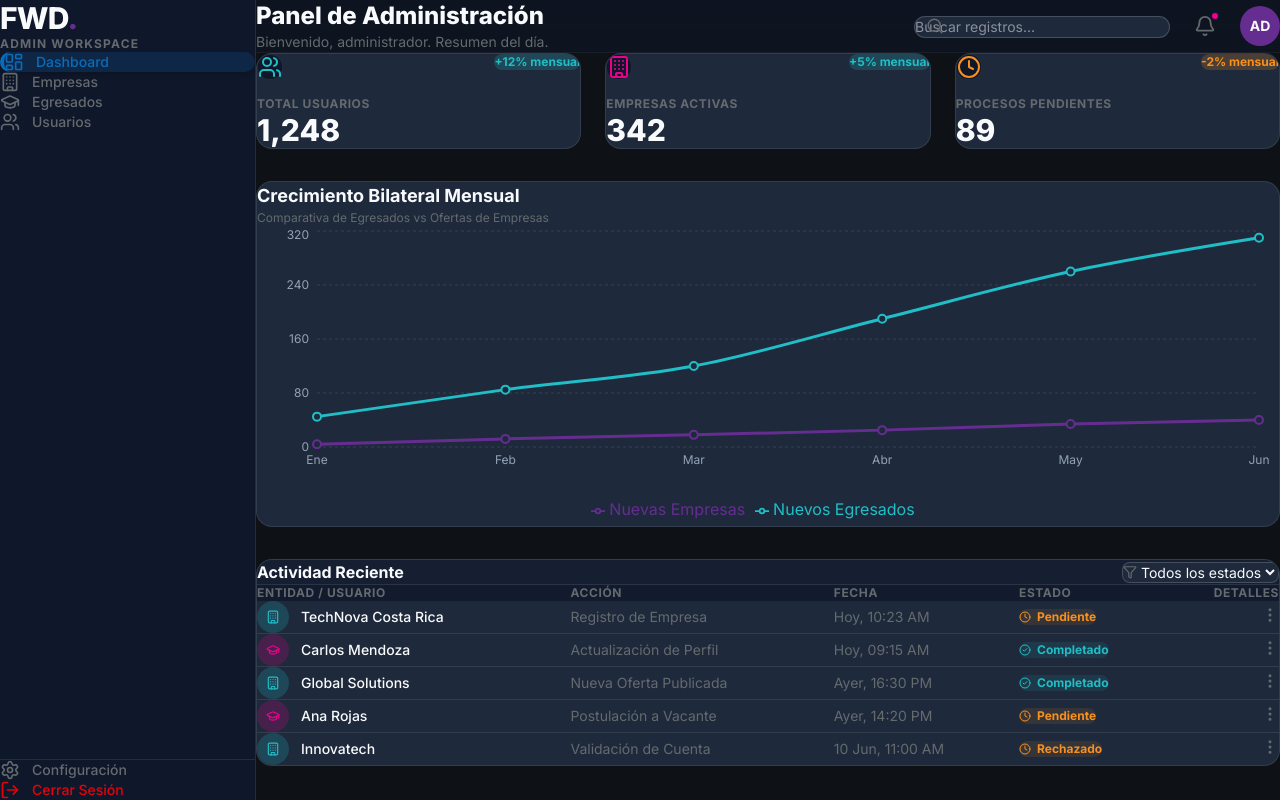
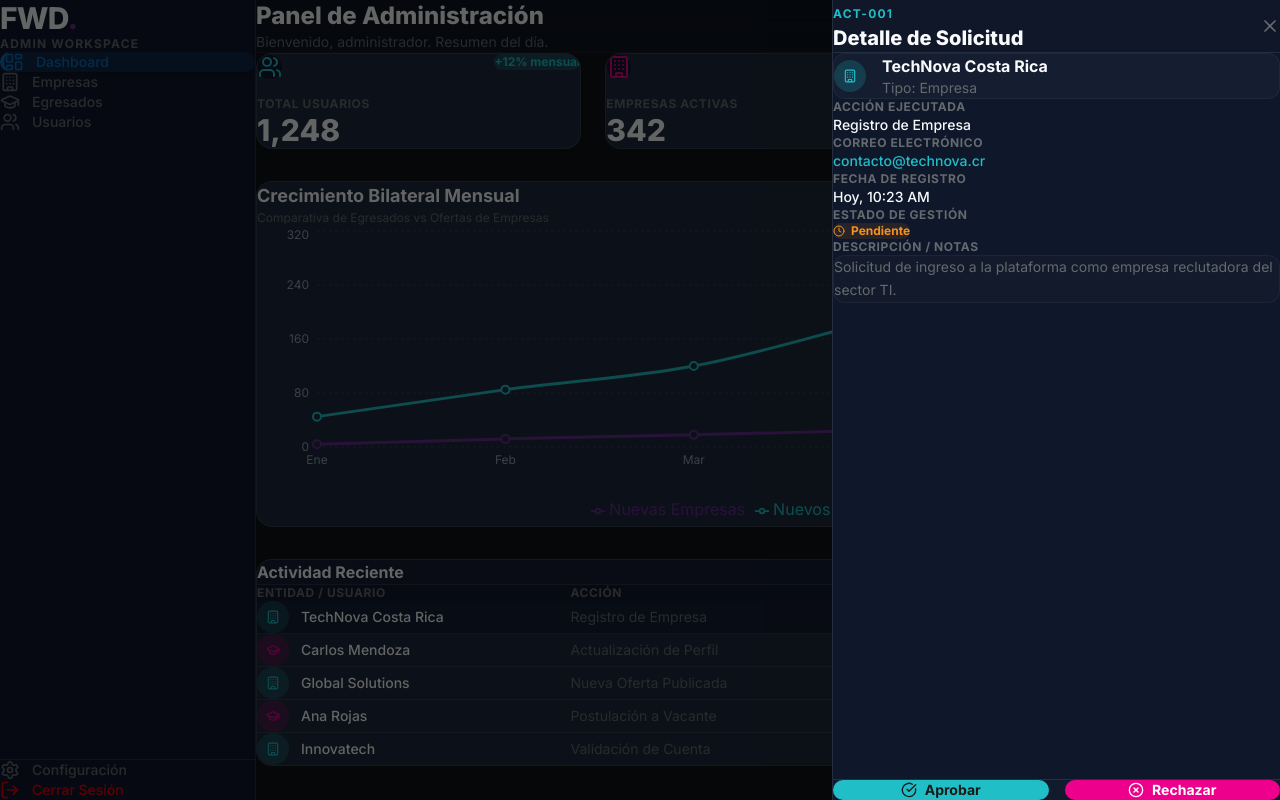
Before and after one commit to keylorforward-prog/Grupo-5-FWD-Marketplace, a React (Vite) app in the folder Frontend/: page /admin in a window 1280 px wide. Both pictures are taken after a click on the element 768 px from the left and 617 px from the top of the page. Built offline with nearby package versions, Linux system fonts and the light colour scheme.

Commit message:
feat: implementar panel lateral de detalles, Skeletons de carga y refactorizacion UI de AdminProfile

```diff
--- a/Frontend/src/pages/admin/AdminProfile.jsx
+++ b/Frontend/src/pages/admin/AdminProfile.jsx
@@ -11,7 +11,10 @@ import {
   MoreVertical,
   Clock,
   AlertCircle,
-  Filter
+  Filter,
+  X,
+  CheckCircle,
+  XCircle
 } from 'lucide-react';
 import {
   LineChart,
@@ -49,11 +52,11 @@ const fetchDashboardData = async () => {
       { month: 'Jun', egresados: 310, empresas: 40 },
     ],
     recentActivity: [
-      { id: 'ACT-001', type: 'empresa', name: 'TechNova Costa Rica', action: 'Registro de Empresa', date: 'Hoy, 10:23 AM', status: 'Pendiente' },
-      { id: 'ACT-002', type: 'egresado', name: 'Carlos Mendoza', action: 'Actualización de Perfil', date: 'Hoy, 09:15 AM', status: 'Completado' },
-      { id: 'ACT-003', type: 'empresa', name: 'Global Solutions', action: 'Nueva Oferta Publicada', date: 'Ayer, 16:30 PM', status: 'Completado' },
-      { id: 'ACT-004', type: 'egresado', name: 'Ana Rojas', action: 'Postulación a Vacante', date: 'Ayer, 14:20 PM', status: 'Pendiente' },
-      { id: 'ACT-005', type: 'empresa', name: 'Innovatech', action: 'Validación de Cuenta', date: '10 Jun, 11:00 AM', status: 'Rechazado' },
+      { id: 'ACT-001', type: 'empresa', name: 'TechNova Costa Rica', action: 'Registro de Empresa', date: 'Hoy, 10:23 AM', status: 'Pendiente', email: 'contacto@technova.cr', details: 'Solicitud de ingreso a la plataforma como empresa reclutadora del sector TI.' },
+      { id: 'ACT-002', type: 'egresado', name: 'Carlos Mendoza', action: 'Actualización de Perfil', date: 'Hoy, 09:15 AM', status: 'Completado', email: 'carlos.men@fwd.cr', details: 'Añadió certificación en React Senior Developer y nivel de inglés B2.' },
+      { id: 'ACT-003', type: 'empresa', name: 'Global Solutions', action: 'Nueva Oferta Publicada', date: 'Ayer, 16:30 PM', status: 'Completado', email: 'hr@globalsolutions.com', details: 'Publicación de vacante para Desarrollador Fullstack Junior enfocado en Node.js.' },
+      { id: 'ACT-004', type: 'egresado', name: 'Ana Rojas', action: 'Postulación a Vacante', date: 'Ayer, 14:20 PM', status: 'Pendiente', email: 'anarojas@fwd.cr', details: 'Se postuló al puesto de Diseñador UI/UX en TechNova Costa Rica.' },
+      { id: 'ACT-005', type: 'empresa', name: 'Innovatech', action: 'Validación de Cuenta', date: '10 Jun, 11:00 AM', status: 'Rechazado', email: 'info@innovatech.cr', details: 'Cédula jurídica no coincide con los registros oficiales del Ministerio de Hacienda.' },
     ]
   };
 };
@@ -64,8 +67,13 @@ export default function AdminProfile() {
   const [error, setError] = useState(null);
   const [dashboardData, setDashboardData] = useState(null);
 
-  // Estado para el filtro de la tabla
+  // Filtros de búsqueda y estado
   const [statusFilter, setStatusFilter] = useState('Todos');
+  const [searchTerm, setSearchTerm] = useState('');
+
+  // Control del Panel Lateral (Drawer)
+  const [selectedActivity, setSelectedActivity] = useState(null);
+  const [isProcessing, setIsProcessing] = useState(false);
 
   useEffect(() => {
     const loadData = async () => {
@@ -85,14 +93,46 @@ export default function AdminProfile() {
     loadData();
   }, []);
 
-  // Filtrado optimizado en el cliente O(N)
+  // Filtrado optimizado combinando criterios
   const filteredActivity = useMemo(() => {
     if (!dashboardData?.recentActivity) return [];
-    if (statusFilter === 'Todos') return dashboardData.recentActivity;
-    return dashboardData.recentActivity.filter(item => item.status === statusFilter);
-  }, [dashboardData, statusFilter]);
 
-  // Helper para renderizar iconos dinámicamente según la entidad
+    return dashboardData.recentActivity.filter(item => {
+      const matchesStatus = statusFilter === 'Todos' || item.status === statusFilter;
+      const normalizedSearch = searchTerm.toLowerCase().trim();
+      const matchesSearch = normalizedSearch === '' ||
+                            item.name.toLowerCase().includes(normalizedSearch) ||
+                            item.action.toLowerCase().includes(normalizedSearch) ||
+                            item.id.toLowerCase().includes(normalizedSearch);
+
+      return matchesStatus && matchesSearch;
+    });
+  }, [dashboardData, statusFilter, searchTerm]);
+
+  // Simulación de acción de administración (Aprobar/Rechazar)
+  const handleUpdateStatus = async (activityId, newStatus) => {
+    try {
+      setIsProcessing(true);
+      // Simulamos latencia de red al impactar la base de datos
+      await new Promise((resolve) => setTimeout(resolve, 1000));
+
+      // Actualizamos el estado local simulando la respuesta de Supabase
+      setDashboardData(prev => ({
+        ...prev,
+        recentActivity: prev.recentActivity.map(item =>
+          item.id === activityId ? { ...item, status: newStatus } : item
+        )
+      }));
+
+      // Sincronizamos el panel lateral con el nuevo estado modificado
+      setSelectedActivity(prev => prev ? { ...prev, status: newStatus } : null);
+    } catch (err) {
+      console.error("Error al actualizar estado:", err);
+    } finally {
+      setIsProcessing(false);
+    }
+  };
+
   const renderEntityIcon = (type) => {
     if (type === 'empresa') {
       return (
@@ -109,9 +149,9 @@ export default function AdminProfile() {
   };
 
   return (
-    <div className="flex h-screen w-full bg-ink-strong text-canvas font-body overflow-hidden">
+    <div className="flex h-screen w-full bg-ink-strong text-canvas font-body overflow-hidden relative">
 
-      {/* 1. PANEL LATERAL (Sidebar) */}
+      {/* 1. PANEL LATERAL PRINCIPAL (Sidebar) */}
       <aside className="w-64 bg-[#0f172a] border-r border-border/10 flex flex-col justify-between shrink-0 h-full z-10">
         <div className="p-6">
           <div className="mb-10 space-y-1">
@@ -156,7 +196,10 @@ export default function AdminProfile() {
               <input
                 type="text"
                 placeholder="Buscar registros..."
-                className="pl-10 pr-4 py-2 bg-[#1e293b] border border-border/20 rounded-full text-sm text-canvas focus:outline-none focus:border-accent focus:ring-1 focus:ring-accent w-64 transition-all"
+                value={searchTerm}
+                onChange={(e) => setSearchTerm(e.target.value)}
+                disabled={isLoading}
+                className="pl-10 pr-4 py-2 bg-[#1e293b] border border-border/20 rounded-full text-sm text-canvas focus:outline-none focus:border-accent focus:ring-1 focus:ring-accent w-64 transition-all disabled:opacity-50"
               />
             </div>
 
@@ -233,7 +276,6 @@ export default function AdminProfile() {
             <div className="px-6 py-5 border-b border-border/10 flex justify-between items-center bg-[#0f172a]/50">
               <h3 className="font-bold text-canvas">Actividad Reciente</h3>
 
-              {/* Controles de Filtro */}
               <div className="flex items-center gap-3">
                 <div className="flex items-center bg-[#1e293b] rounded-lg border border-border/20 px-2 py-1">
                   <Filter size={14} className="text-ink-muted mr-2" />
@@ -265,7 +307,6 @@ export default function AdminProfile() {
                 </thead>
                 <tbody className="divide-y divide-border/10">
                   {isLoading ? (
-                    // Skeletons de la tabla
                     [1, 2, 3].map((i) => (
                       <tr key={`skeleton-${i}`}>
                         <td className="px-6 py-4"><div className="h-6 w-32 bg-[#0f172a] rounded animate-pulse"></div></td>
@@ -276,9 +317,12 @@ export default function AdminProfile() {
                       </tr>
                     ))
                   ) : filteredActivity.length > 0 ? (
-                    // Renderizado Dinámico
                     filteredActivity.map((item) => (
-                      <tr key={item.id} className="hover:bg-[#0f172a]/40 transition-colors group cursor-pointer">
+                      <tr
+                        key={item.id}
+                        className={`hover:bg-[#0f172a]/40 transition-colors group cursor-pointer ${selectedActivity?.id === item.id ? 'bg-[#0f172a]/60' : ''}`}
+                        onClick={() => setSelectedActivity(item)}
+                      >
                         <td className="px-6 py-4 font-medium flex items-center gap-3">
                           {renderEntityIcon(item.type)}
                           {item.name}
@@ -291,7 +335,7 @@ export default function AdminProfile() {
                             className="text-ink-muted hover:text-accent transition-colors p-2 rounded-full hover:bg-accent/10"
                             onClick={(e) => {
                               e.stopPropagation();
-                              console.log(`Abriendo detalles de ${item.id}`);
+                              setSelectedActivity(item);
                             }}
                           >
                             <MoreVertical size={18} />
@@ -300,10 +344,9 @@ export default function AdminProfile() {
                       </tr>
                     ))
                   ) : (
-                    // Estado vacío (Cuando el filtro no encuentra nada)
                     <tr>
                       <td colSpan="5" className="px-6 py-8 text-center text-ink-muted">
-                        No se encontraron registros para el estado "{statusFilter}".
+                        No se encontraron registros que coincidan con tu búsqueda o filtros.
                       </td>
                     </tr>
                   )}
@@ -314,6 +357,107 @@ export default function AdminProfile() {
 
         </div>
       </main>
+
+      {/* ============================================================================
+          3. COMPONENTE INTERNO: PANEL LATERAL DE REVISIÓN DE DETALLES (Drawer)
+          ============================================================================ */}
+      {/* Backdrop de Oscurecimiento */}
+      <div
+        className={`fixed inset-0 bg-black/60 z-40 transition-opacity duration-300 ${selectedActivity ? 'opacity-100 pointer-events-auto' : 'opacity-0 pointer-events-none'}`}
+        onClick={() => !isProcessing && setSelectedActivity(null)}
+      />
+
+      {/* Caja Contenedora Deslizable */}
+      <div
+        className={`fixed top-0 right-0 h-full w-full max-w-md bg-[#0f172a] border-l border-border/10 z-50 shadow-elevated flex flex-col transform transition-transform duration-300 ease-out ${selectedActivity ? 'translate-x-0' : 'translate-x-full'}`}
+      >
+        {selectedActivity && (
+          <>
+            {/* Encabezado del Panel */}
+            <div className="p-6 border-b border-border/10 flex justify-between items-center bg-[#0f172a]/80 sticky top-0">
+              <div>
+                <span className="text-xs font-bold font-heading tracking-widest text-accent uppercase">{selectedActivity.id}</span>
+                <h3 className="text-xl font-extrabold text-canvas mt-1">Detalle de Solicitud</h3>
+              </div>
+              <button
+                className="text-ink-muted hover:text-canvas p-2 rounded-xl hover:bg-[#1e293b] transition-colors"
+                onClick={() => !isProcessing && setSelectedActivity(null)}
+                disabled={isProcessing}
+              >
+                <X size={20} />
+              </button>
+            </div>
+
+            {/* Contenido / Cuerpo Informativo */}
+            <div className="flex-1 p-6 space-y-6 overflow-y-auto">
+
+              {/* Bloque Principal Entidad */}
+              <div className="flex items-center gap-4 bg-[#1e293b]/40 p-4 rounded-xl border border-border/5">
+                {renderEntityIcon(selectedActivity.type)}
+                <div>
+                  <h4 className="font-bold text-canvas text-base">{selectedActivity.name}</h4>
+                  <p className="text-sm text-ink-muted capitalize">Tipo: {selectedActivity.type}</p>
+                </div>
+              </div>
+
+              {/* Información de Metadatos */}
+              <div className="space-y-4">
+                <div>
+                  <label className="text-xs font-bold uppercase text-ink-muted tracking-wider block mb-1">Acción Ejecutada</label>
+                  <p className="text-sm font-medium text-canvas">{selectedActivity.action}</p>
+                </div>
+                <div>
+                  <label className="text-xs font-bold uppercase text-ink-muted tracking-wider block mb-1">Correo Electrónico</label>
+                  <p className="text-sm font-medium text-accent break-all">{selectedActivity.email}</p>
+                </div>
+                <div>
+                  <label className="text-xs font-bold uppercase text-ink-muted tracking-wider block mb-1">Fecha de Registro</label>
+                  <p className="text-sm font-medium text-canvas">{selectedActivity.date}</p>
+                </div>
+                <div>
+                  <label className="text-xs font-bold uppercase text-ink-muted tracking-wider block mb-1">Estado de Gestión</label>
+                  <div className="mt-1">
+                    <StatusBadge status={selectedActivity.status} />
+                  </div>
+                </div>
+                <div className="pt-2">
+                  <label className="text-xs font-bold uppercase text-ink-muted tracking-wider block mb-1">Descripción / Notas</label>
+                  <p className="text-sm text-ink-muted bg-[#1e293b]/20 p-3 rounded-xl border border-border/5 leading-relaxed">
+                    {selectedActivity.details}
+                  </p>
+                </div>
+              </div>
+            </div>
+
+            {/* Barra Inferior: Panel de Decisiones (Solo si está Pendiente) */}
+            <div className="p-6 border-t border-border/10 bg-[#1e293b]/20 space-y-3">
+              {selectedActivity.status === 'Pendiente' ? (
+                <div className="grid grid-cols-2 gap-4">
+                  <button
+                    onClick={() => handleUpdateStatus(selectedActivity.id, 'Completado')}
+                    disabled={isProcessing}
+                    className="flex items-center justify-center gap-2 bg-accent text-accent-foreground px-4 py-3 rounded-xl text-sm font-bold shadow-soft hover:bg-accent/90 transition-all active:scale-95 disabled:opacity-50 disabled:cursor-not-allowed"
+                  >
+                    <CheckCircle size={16} /> {isProcessing ? 'Procesando...' : 'Aprobar'}
+                  </button>
+                  <button
+                    onClick={() => handleUpdateStatus(selectedActivity.id, 'Rechazado')}
+                    disabled={isProcessing}
+                    className="flex items-center justify-center gap-2 bg-magenta text-magenta-foreground px-4 py-3 rounded-xl text-sm font-bold shadow-soft hover:bg-magenta/90 transition-all active:scale-95 disabled:opacity-50 disabled:cursor-not-allowed"
+                  >
+                    <XCircle size={16} /> {isProcessing ? 'Procesando...' : 'Rechazar'}
+                  </button>
+                </div>
+              ) : (
+                <div className="text-center text-xs font-medium text-ink-muted bg-[#1e293b]/40 py-3 rounded-xl border border-border/5">
+                  Esta solicitud ya fue resuelta. Estado: <span className="font-bold">{selectedActivity.status}</span>
+                </div>
+              )}
+            </div>
+          </>
+        )}
+      </div>
+
     </div>
   );
 }
```
